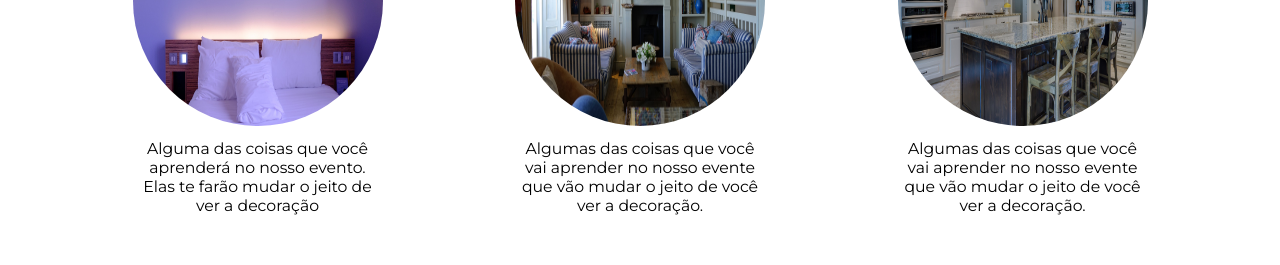
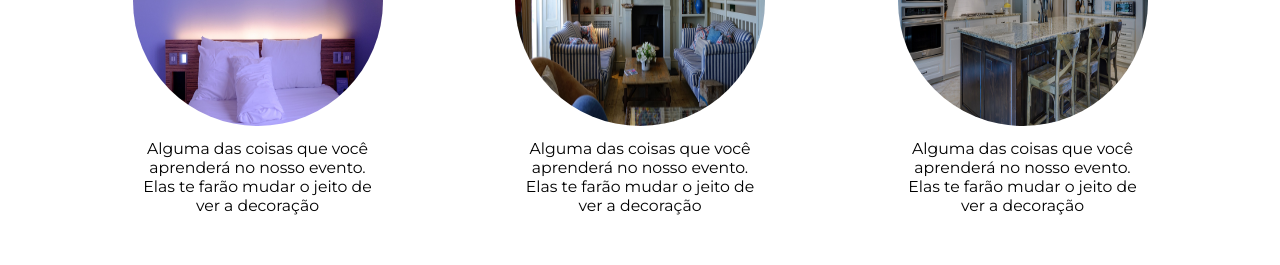
Before and after one commit to robsongeek/landing-page, a plain HTML site: page index.html in a window 1280 px wide. Shown: the part 1040-1305 px from the top of the page. Drawn offline with Linux system fonts and the light colour scheme.

Commit message:
resolução de erros de português-2

```diff
--- a/index.html
+++ b/index.html
@@ -83,8 +83,7 @@
             alt="Exemplo de decoração de uma sala"
           />
           <p>
-            Algumas das coisas que você vai aprender no nosso evente que vão
-            mudar o jeito de você ver a decoração.
+            Alguma das coisas que você aprenderá no nosso evento.  Elas te farão mudar o jeito de ver a decoração
           </p>
         </div>
         <div class="benefit">
@@ -93,8 +92,7 @@
             alt="Exemplo de decoração de um quarto"
           />
           <p>
-            Algumas das coisas que você vai aprender no nosso evente que vão
-            mudar o jeito de você ver a decoração.
+            Alguma das coisas que você aprenderá no nosso evento.  Elas te farão mudar o jeito de ver a decoração
           </p>
         </div>
       </div>
```
